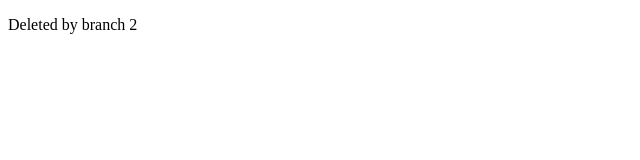
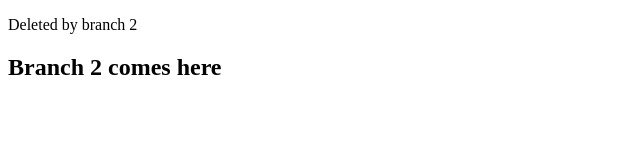
Before and after one commit to 20031019saikiranbugade/local_repo, a plain HTML site: page index.html in a window 1280 px wide. Shown: the whole page, without its empty margins (0-640 px from the left). Drawn offline with Linux system fonts and the light colour scheme.

Commit message:
Changes by branch2

```diff
--- a/index.html
+++ b/index.html
@@ -8,6 +8,7 @@
 </head>
 <body>
     <p class="para">Deleted by branch 2</p>
+    <h2>Branch 2 comes here</h2>
 
 </body>
 </html>
```
